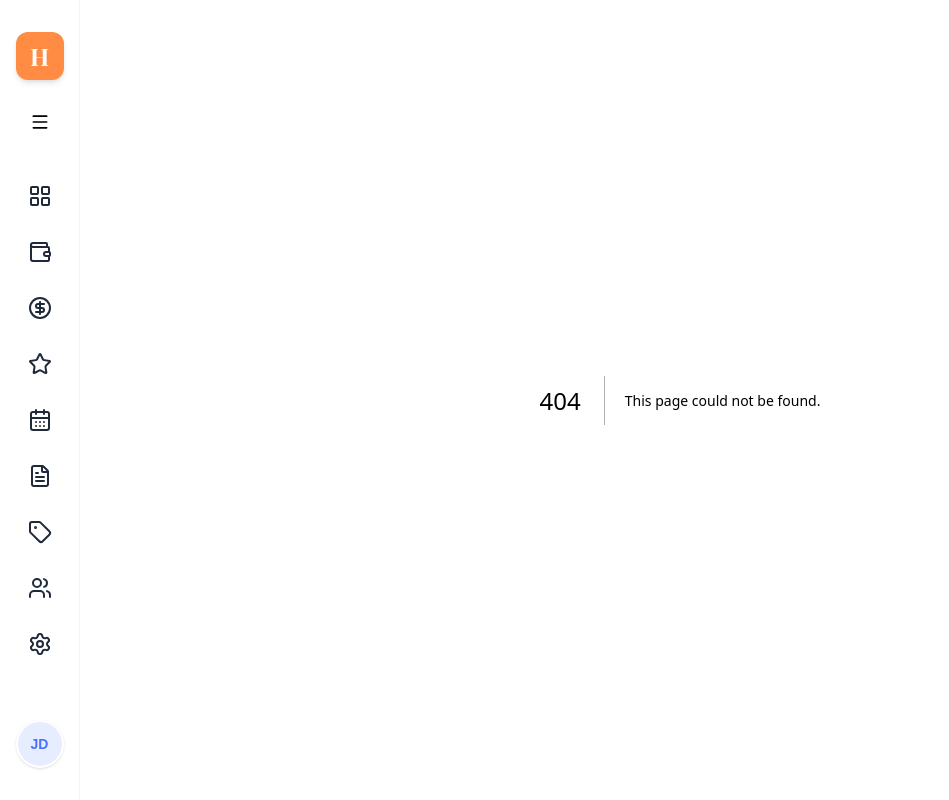
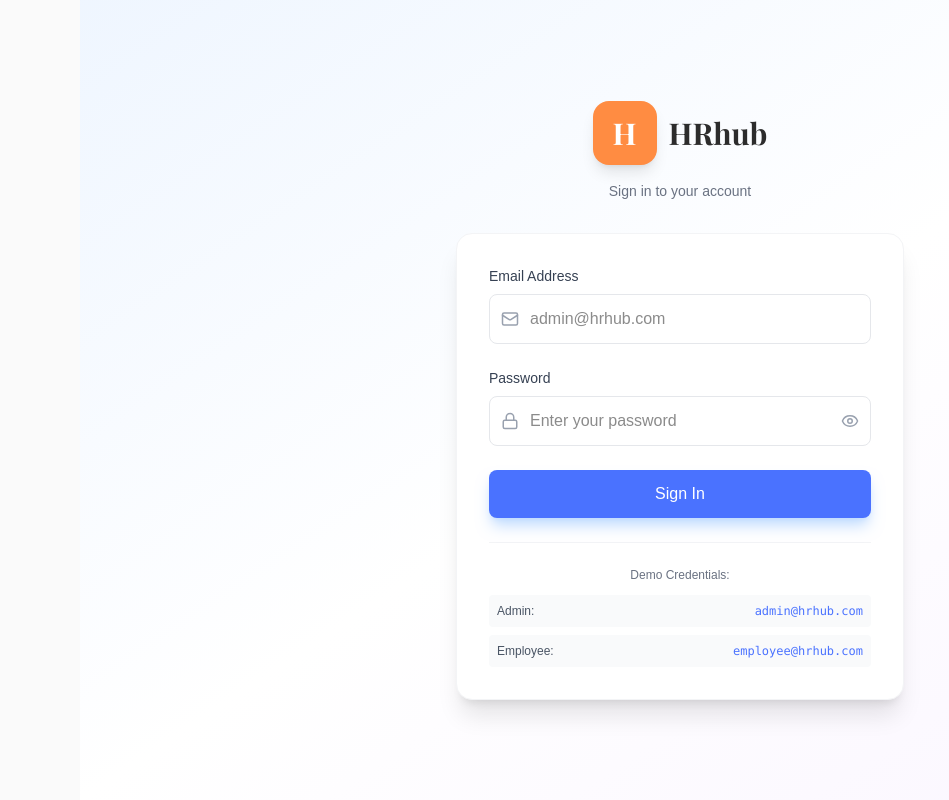
Before and after one commit to PrajjwalR/HRhub, a Next.js app: page /login in a window 1280 px wide. Before the commit this address had no page. Shown: the whole page, without its empty margins (0-949 px from the left). Built offline with nearby package versions, Linux system fonts and the light colour scheme; a web font is replaced by a local one.

Commit message:
Added the role based login system

```diff
--- a/src/app/layout.tsx
+++ b/src/app/layout.tsx
@@ -18,6 +18,7 @@ export const metadata: Metadata = {
 };
 
 import Sidebar from "@/components/Sidebar";
+import { AuthProvider } from "@/context/AuthContext";
 
 export default function RootLayout({
   children,
@@ -29,12 +30,14 @@ export default function RootLayout({
       <body
         className={`${playfair.variable} ${hostGrotesk.variable} antialiased bg-[#FDFDFD] text-[#171717] font-sans`}
       >
+        <AuthProvider>
           <div className="flex">
             <Sidebar />
             <main className="flex-1 ml-20 min-h-screen">
               {children}
             </main>
           </div>
+        </AuthProvider>
       </body>
     </html>
   );
--- /dev/null
+++ b/src/app/login/page.tsx
@@ -0,0 +1,126 @@
+"use client";
+
+import { useState } from "react";
+import { useAuth } from "@/context/AuthContext";
+import { Lock, Mail, Eye, EyeOff } from "lucide-react";
+
+export default function LoginPage() {
+  const [email, setEmail] = useState("");
+  const [password, setPassword] = useState("");
+  const [showPassword, setShowPassword] = useState(false);
+  const [error, setError] = useState("");
+  const { login } = useAuth();
+
+  const handleSubmit = (e: React.FormEvent) => {
+    e.preventDefault();
+    setError("");
+
+    const success = login(email, password);
+    if (!success) {
+      setError("Invalid email or password");
+    }
+  };
+
+  return (
+    <div className="min-h-screen bg-gradient-to-br from-blue-50 via-white to-purple-50 flex items-center justify-center p-4">
+      <div className="w-full max-w-md">
+        {/* Logo */}
+        <div className="text-center mb-8">
+          <div className="inline-flex items-center gap-3 mb-4">
+            <div className="w-16 h-16 rounded-2xl bg-[#FF8C42] flex items-center justify-center shadow-lg">
+              <span className="text-white font-bold text-3xl font-serif">H</span>
+            </div>
+            <span className="text-3xl font-bold text-[#2C2C2C] font-serif">HRhub</span>
+          </div>
+          <p className="text-gray-500 text-sm">Sign in to your account</p>
+        </div>
+
+        {/* Login Card */}
+        <div className="bg-white rounded-2xl border border-gray-100 shadow-xl p-8">
+          <form onSubmit={handleSubmit} className="space-y-6">
+            {/* Email Field */}
+            <div>
+              <label className="block text-sm font-medium text-gray-700 mb-2">
+                Email Address
+              </label>
+              <div className="relative">
+                <div className="absolute inset-y-0 left-0 pl-3 flex items-center pointer-events-none">
+                  <Mail size={18} className="text-gray-400" />
+                </div>
+                <input
+                  type="email"
+                  value={email}
+                  onChange={(e) => setEmail(e.target.value)}
+                  className="w-full pl-10 pr-4 py-3 border border-gray-200 rounded-lg focus:ring-2 focus:ring-[#4A72FF] focus:border-transparent outline-none transition-all"
+                  placeholder="admin@hrhub.com"
+                  required
+                />
+              </div>
+            </div>
+
+            {/* Password Field */}
+            <div>
+              <label className="block text-sm font-medium text-gray-700 mb-2">
+                Password
+              </label>
+              <div className="relative">
+                <div className="absolute inset-y-0 left-0 pl-3 flex items-center pointer-events-none">
+                  <Lock size={18} className="text-gray-400" />
+                </div>
+                <input
+                  type={showPassword ? "text" : "password"}
+                  value={password}
+                  onChange={(e) => setPassword(e.target.value)}
+                  className="w-full pl-10 pr-12 py-3 border border-gray-200 rounded-lg focus:ring-2 focus:ring-[#4A72FF] focus:border-transparent outline-none transition-all"
+                  placeholder="Enter your password"
+                  required
+                />
+                <button
+                  type="button"
+                  onClick={() => setShowPassword(!showPassword)}
+                  className="absolute inset-y-0 right-0 pr-3 flex items-center"
+                >
+                  {showPassword ? (
+                    <EyeOff size={18} className="text-gray-400 hover:text-gray-600" />
+                  ) : (
+                    <Eye size={18} className="text-gray-400 hover:text-gray-600" />
+                  )}
+                </button>
+              </div>
+            </div>
+
+            {/* Error Message */}
+            {error && (
+              <div className="bg-red-50 border border-red-200 text-red-600 px-4 py-3 rounded-lg text-sm">
+                {error}
+              </div>
+            )}
+
+            {/* Submit Button */}
+            <button
+              type="submit"
+              className="w-full bg-[#4A72FF] text-white py-3 rounded-lg font-medium hover:bg-blue-600 transition-colors shadow-lg shadow-blue-200"
+            >
+              Sign In
+            </button>
+          </form>
+
+          {/* Demo Credentials */}
+          <div className="mt-6 pt-6 border-t border-gray-100">
+            <p className="text-xs text-gray-500 text-center mb-3">Demo Credentials:</p>
+            <div className="space-y-2 text-xs">
+              <div className="flex items-center justify-between bg-gray-50 p-2 rounded">
+                <span className="text-gray-600">Admin:</span>
+                <code className="text-[#4A72FF] font-mono">admin@hrhub.com</code>
+              </div>
+              <div className="flex items-center justify-between bg-gray-50 p-2 rounded">
+                <span className="text-gray-600">Employee:</span>
+                <code className="text-[#4A72FF] font-mono">employee@hrhub.com</code>
+              </div>
+            </div>
+          </div>
+        </div>
+      </div>
+    </div>
+  );
+}
--- a/src/components/Sidebar.tsx
+++ b/src/components/Sidebar.tsx
@@ -14,11 +14,16 @@ import {
   X
 } from "lucide-react";
 import { useState, useRef, useEffect } from "react";
+import { usePathname } from "next/navigation";
+import { useAuth } from "@/context/AuthContext";
 import SidebarItem from "./SidebarItem";
 
 export default function Sidebar() {
   const [isExpanded, setIsExpanded] = useState(false);
+  const [showProfileMenu, setShowProfileMenu] = useState(false);
   const sidebarRef = useRef<HTMLDivElement>(null);
+  const { user, logout } = useAuth();
+  const pathname = usePathname();
 
   useEffect(() => {
     function handleClickOutside(event: MouseEvent) {
@@ -33,17 +38,27 @@ export default function Sidebar() {
     };
   }, [isExpanded]);
 
-  const navItems = [
-    { icon: LayoutGrid, href: "/dashboard", label: "Dashboard" },
-    { icon: Wallet, href: "/payroll", label: "Payroll" },
-    { icon: CircleDollarSign, href: "/salary", label: "Expenses" },
-    { icon: Star, href: "/favorites", label: "Benefit" },
-    { icon: CalendarDays, href: "/time-attendance", label: "Time & Attendance" },
-    { icon: FileText, href: "/documents", label: "Company" },
-    { icon: Tag, href: "/tags", label: "Tax & Compilance" },
-    { icon: Users, href: "/team", label: "Integrations" },
-    { icon: Settings, href: "/settings", label: "Settings" },
+  const allNavItems = [
+    { icon: LayoutGrid, href: "/dashboard", label: "Dashboard", roles: ["admin", "employee"] },
+    { icon: Wallet, href: "/payroll", label: "Payroll", roles: ["admin"] },
+    { icon: CircleDollarSign, href: "/salary", label: "Expenses", roles: ["admin"] },
+    { icon: Star, href: "/favorites", label: "Benefit", roles: ["admin", "employee"] },
+    { icon: CalendarDays, href: "/time-attendance", label: "Time & Attendance", roles: ["admin", "employee"] },
+    { icon: FileText, href: "/documents", label: "Company", roles: ["admin", "employee"] },
+    { icon: Tag, href: "/tags", label: "Tax & Compilance", roles: ["admin"] },
+    { icon: Users, href: "/team", label: "Integrations", roles: ["admin"] },
+    { icon: Settings, href: "/settings", label: "Settings", roles: ["admin"] },
   ];
+
+  // Filter navigation items based on user role
+  const navItems = allNavItems.filter(item =>
+    user && item.roles.includes(user.role)
+  );
+
+  // Don't render sidebar on login page (AFTER all hooks)
+  if (pathname === "/login") {
+    return null;
+  }
 
   return (
     <aside
@@ -90,18 +105,46 @@ export default function Sidebar() {
       </div>
 
       {/* User Profile */}
-      <div className={`mt-10 ${isExpanded ? "w-full" : "w-full flex justify-center"}`}>
-        <a href="/profile" className={`flex items-center gap-3 ${isExpanded ? "p-3 hover:bg-gray-50 rounded-xl cursor-pointer transition-colors" : ""}`}>
-          <div className="w-12 h-12 rounded-full bg-[#E5EDFF] flex items-center justify-center text-[#4A72FF] font-semibold text-sm cursor-pointer border-2 border-white shadow-sm flex-shrink-0">
-            JD
+      <div className={`mt-10 ${isExpanded ? "w-full" : "w-full flex justify-center"} relative`}>
+        <div className={isExpanded ? "w-full" : ""}>
+          <div
+            onClick={() => setShowProfileMenu(!showProfileMenu)}
+            className={`flex items-center gap-3 ${isExpanded ? "p-3 hover:bg-gray-50 rounded-xl cursor-pointer transition-colors" : "justify-center cursor-pointer"}`}
+          >
+            <div className="w-12 h-12 rounded-full bg-[#E5EDFF] flex items-center justify-center text-[#4A72FF] font-semibold text-sm border-2 border-white shadow-sm flex-shrink-0">
+              {user?.name.split(" ").map(n => n[0]).join("").toUpperCase().slice(0, 2) || "JD"}
+            </div>
+            {isExpanded && (
+              <div className="flex-1">
+                <p className="font-bold text-[#2C2C2C] text-sm">{user?.name || "John Doe"}</p>
+                <p className="text-gray-400 text-xs capitalize">{user?.role || "Administrator"}</p>
+              </div>
+            )}
           </div>
-          {isExpanded && (
-            <div className="flex-1">
-              <p className="font-bold text-[#2C2C2C] text-sm">John Doe</p>
-              <p className="text-gray-400 text-xs">Administrator</p>
+
+          {/* Dropdown Menu */}
+          {showProfileMenu && (
+            <div className={`absolute ${isExpanded ? "bottom-full left-0 right-0 mb-2" : "bottom-full left-20 mb-2"} bg-white rounded-lg shadow-lg border border-gray-200 py-2 z-50 min-w-[200px]`}>
+              <a
+                href="/profile"
+                className="block px-4 py-2 text-sm text-gray-700 hover:bg-gray-50 transition-colors"
+                onClick={() => setShowProfileMenu(false)}
+              >
+                View Profile
+              </a>
+              <div className="border-t border-gray-100 my-1"></div>
+              <button
+                onClick={() => {
+                  setShowProfileMenu(false);
+                  logout();
+                }}
+                className="w-full text-left px-4 py-2 text-sm text-red-600 hover:bg-red-50 transition-colors"
+              >
+                Logout
+              </button>
             </div>
           )}
-        </a>
+        </div>
       </div>
     </aside>
   );
--- /dev/null
+++ b/src/context/AuthContext.tsx
@@ -0,0 +1,87 @@
+"use client";
+
+import { createContext, useContext, useState, useEffect, ReactNode } from "react";
+import { useRouter, usePathname } from "next/navigation";
+
+interface User {
+  name: string;
+  email: string;
+  role: "admin" | "employee";
+}
+
+interface AuthContextType {
+  user: User | null;
+  login: (email: string, password: string) => boolean;
+  logout: () => void;
+  isLoading: boolean;
+}
+
+const AuthContext = createContext<AuthContextType | undefined>(undefined);
+
+export function AuthProvider({ children }: { children: ReactNode }) {
+  const [user, setUser] = useState<User | null>(null);
+  const [isLoading, setIsLoading] = useState(true);
+  const router = useRouter();
+  const pathname = usePathname();
+
+  // Load user from localStorage on mount
+  useEffect(() => {
+    const storedUser = localStorage.getItem("hrhub_user");
+    if (storedUser) {
+      setUser(JSON.parse(storedUser));
+    }
+    setIsLoading(false);
+  }, []);
+
+  // Redirect logic
+  useEffect(() => {
+    if (!isLoading) {
+      if (!user && pathname !== "/login") {
+        router.push("/login");
+      } else if (user && pathname === "/login") {
+        router.push("/dashboard");
+      }
+    }
+  }, [user, pathname, isLoading, router]);
+
+  const login = (email: string, password: string): boolean => {
+    // Mock authentication logic
+    if (!email || !password) {
+      return false;
+    }
+
+    // Determine role based on email
+    const role = email.toLowerCase().includes("admin") ? "admin" : "employee";
+    const name = email.split("@")[0].replace(/[._-]/g, " ").replace(/\b\w/g, (l) => l.toUpperCase());
+
+    const newUser: User = {
+      name,
+      email,
+      role,
+    };
+
+    setUser(newUser);
+    localStorage.setItem("hrhub_user", JSON.stringify(newUser));
+    return true;
+  };
+
+  const logout = () => {
+    setUser(null);
+    localStorage.removeItem("hrhub_user");
+    router.push("/login");
+  };
+
+  return (
+    <AuthContext.Provider value={{ user, login, logout, isLoading }}>
+      {children}
+    </AuthContext.Provider>
+  );
+}
+
+export function useAuth() {
+  const context = useContext(AuthContext);
+  if (context === undefined) {
+    throw new Error("useAuth must be used within an AuthProvider");
+  }
+  return context;
+}
```
Lines whose indentation alone changed are shown as unchanged.
